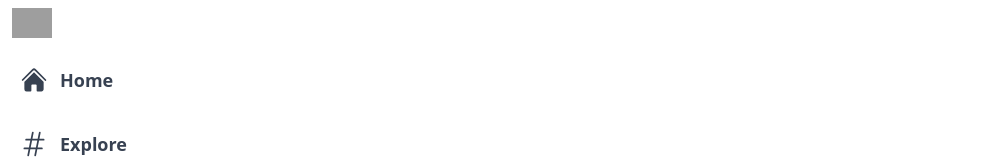
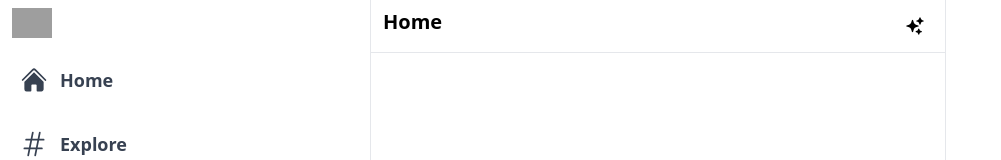
Before and after one commit to Theprathamshah/twitter-clone, a Next.js app: page / in a window 1280 px wide. Shown: the top 160 px of the page, without its empty margins (0-1001 px from the left). Built offline with nearby package versions, Linux system fonts and the light colour scheme; grey boxes are pictures that could not be loaded.

Commit message:
Done Till Feed header section let's freaking gooo

```diff
--- /dev/null
+++ b/components/Feed.jsx
@@ -0,0 +1,21 @@
+import { SparklesIcon } from "@heroicons/react/24/solid";
+export default function Feed() {
+	return (
+		<div className=" xl:ml-[370px] border-l border-gray-200 border-r xl:min-w-[576px] sm:ml-[73px] flex-grow max-w-xl ">
+			<div className="flex py-2 px-3 sticky justify-between top-0 z-50 bg-white border-b border-gray-200">
+				<h2 className=" text-lg sm:text-xl font-bold cursor-pointer">
+					Home
+				</h2>
+				<div className=" px-0 py-0 ml-auto w-9 h-9  flex hoverEffect items-center justify-center">
+					<SparklesIcon className=" h-5" />
+				</div>
+			</div>
+		</div>
+	);
+}
+
+/*
+
+ml-20 xl:ml-64 border-l border-r xl:min-w-[576px] min-w-auto
+
+*/
--- a/pages/index.js
+++ b/pages/index.js
@@ -2,6 +2,7 @@ import Image from "next/image";
 import { Inter } from "next/font/google";
 import Head from "next/head";
 import Sidebar from "@/components/Sidebar";
+import Feed from "@/components/Feed";
 
 const inter = Inter({ subsets: ["latin"] });
 
@@ -15,6 +16,7 @@ export default function Home() {
 				{/* Sidebar */}
 				<Sidebar />
 				{/* Feed */}
+				<Feed />
 				{/* Widgets */}
 				{/* Model */}
 			</main>
```
